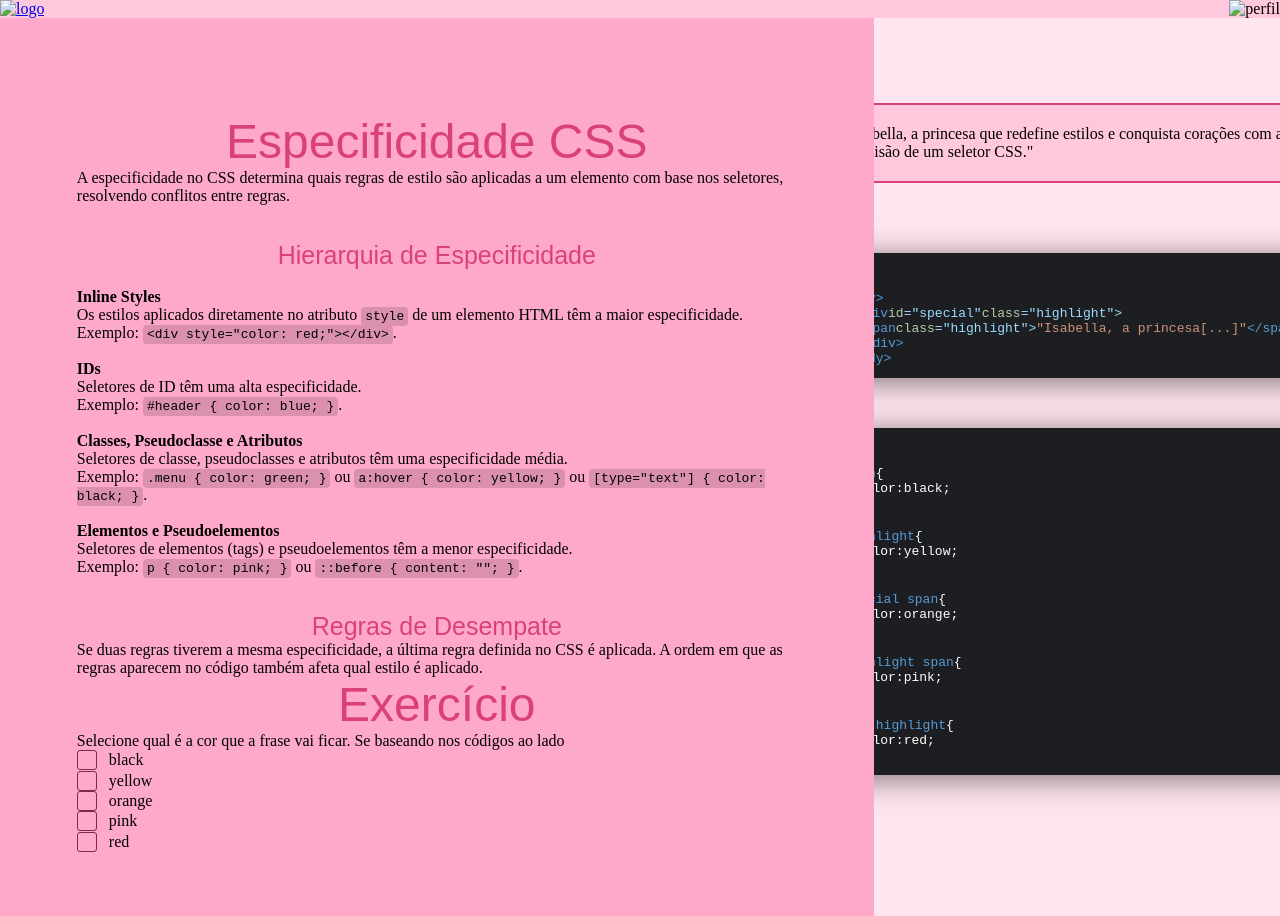
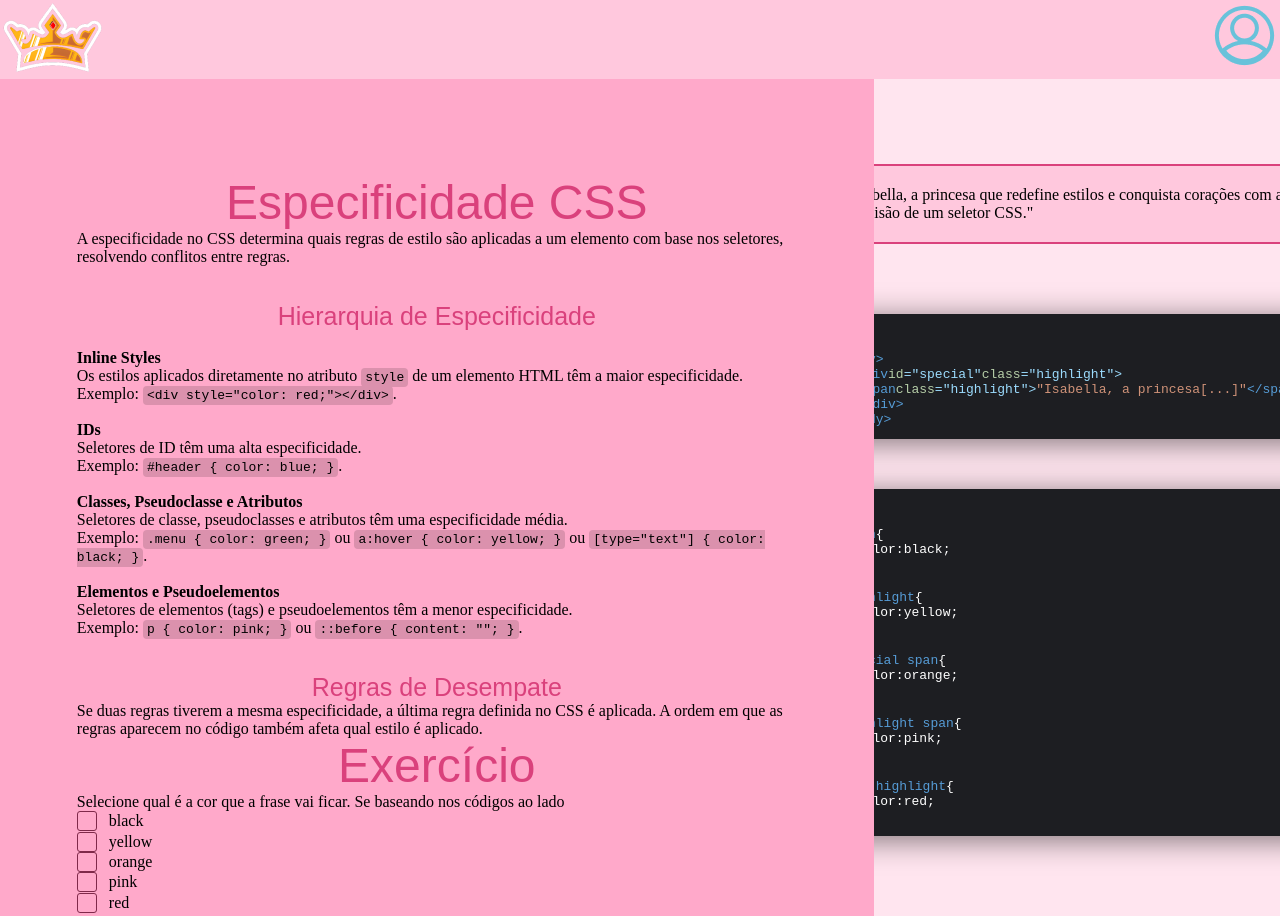
Before and after one commit to bia-cabral/Trabalho-DAD-CSS, a plain HTML site: page Exercicios/Exercicio 4 - Especificidade/especificidade.html in a window 1280 px wide. Shown: the top 916 px of the page. Drawn offline with Linux system fonts and the light colour scheme; a web font is replaced by a local one.

Commit message:
Arrumando exercicio 4, icon

```diff
--- a/Exercicios/Exercicio 4 - Especificidade/especificidade.html
+++ b/Exercicios/Exercicio 4 - Especificidade/especificidade.html
@@ -10,8 +10,8 @@
 </head>
 <body>
   <header>
-    <a href="../index.html"><img src="../assets/logo.png" alt="logo"></a>
-    <img src="perfil.png" alt="perfil" id="perfil">
+    <a href="../index.html"><img src="../../assets/logo.png" alt="logo"></a>
+    <img src="../../assets/perfil.png" alt="perfil" id="perfil">
 </header>
 
 
```
